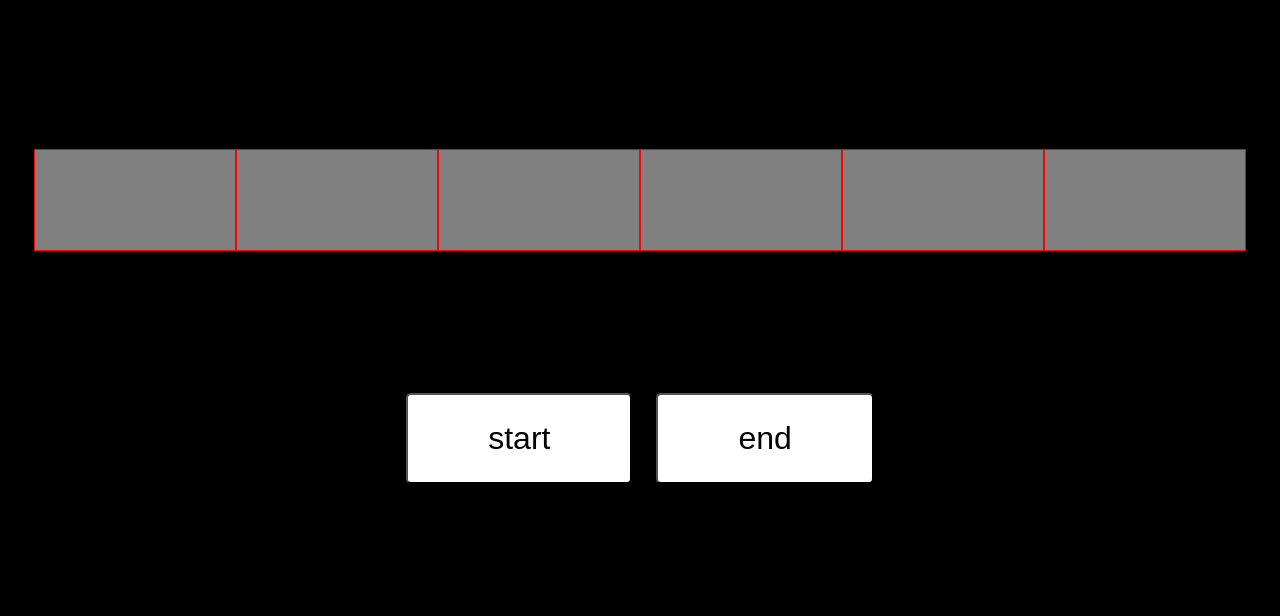
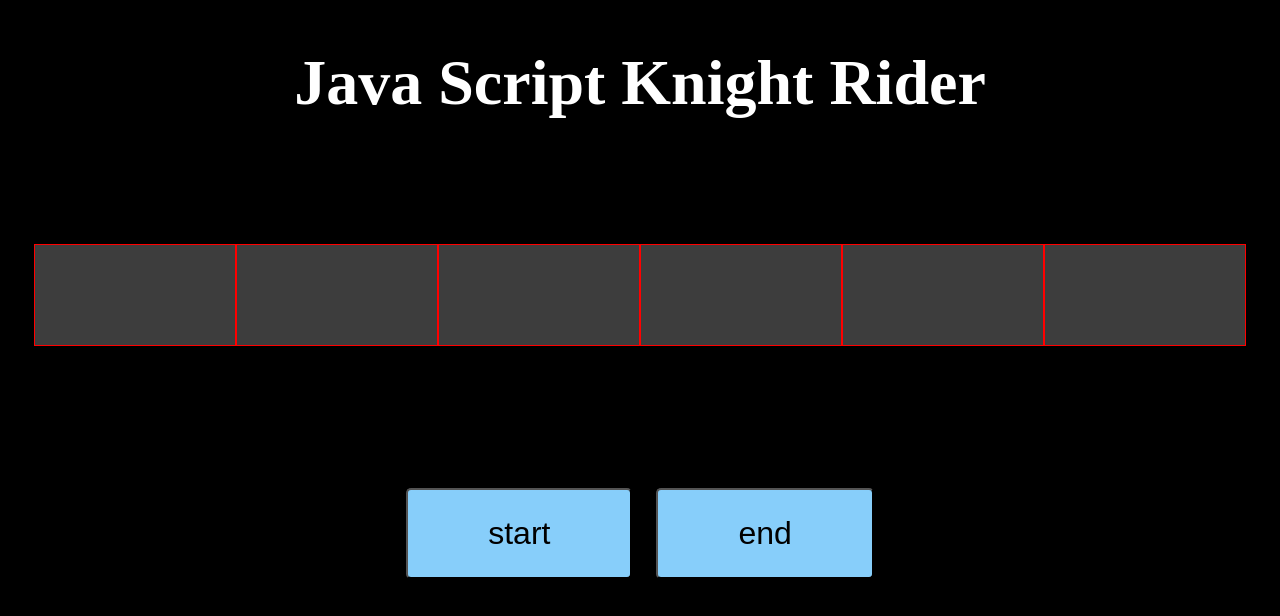
Before and after one commit to MalikBandara/Assignment-09-js, a plain HTML site: page working/index.html in a window 1280 px wide. Shown: the part 112-728 px from the top of the page. Drawn offline with Linux system fonts and the light colour scheme.

Commit message:
update h1 tag and button

```diff
--- a/working/index.css
+++ b/working/index.css
@@ -20,14 +20,18 @@
 .inner{
     height: 100px;
     width: 200px;
-    background-color: gray;
+    background-color: rgba(255, 255, 255, 0.24);
     border: 1px solid red;
 
 
 }
+h1{
+    color: white;
+    font-size: 4rem;
+}
 button{
     padding: 25px 80px;
-    background-color: white;
+    background-color: lightskyblue;
     margin: 10px;
     border-radius: 5px;
     color: black;
--- a/working/index.html
+++ b/working/index.html
@@ -8,6 +8,7 @@
 <body>
 
 <div class="container">
+  <h1>Java Script Knight Rider</h1>
   <div class="row lightPannel">
     <div class="inner light">
 
```
